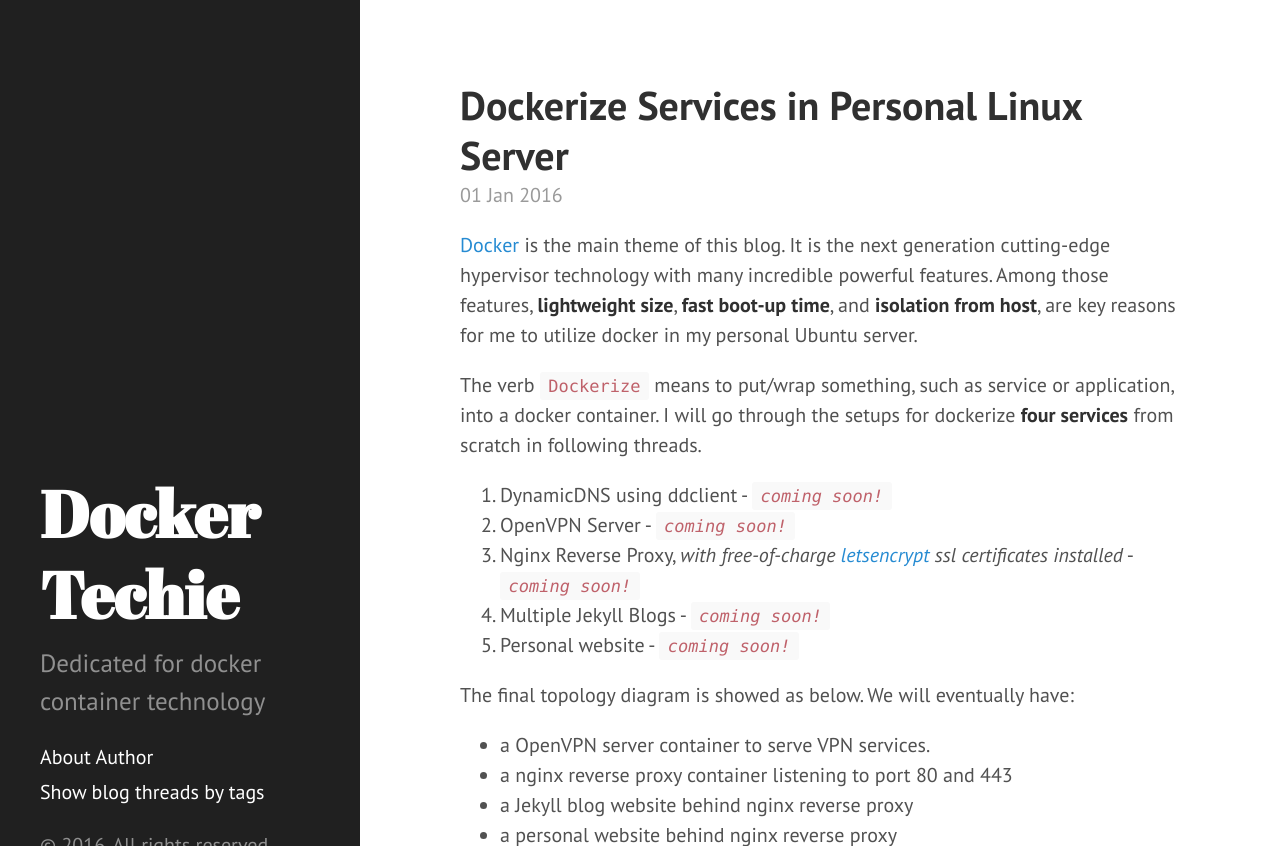
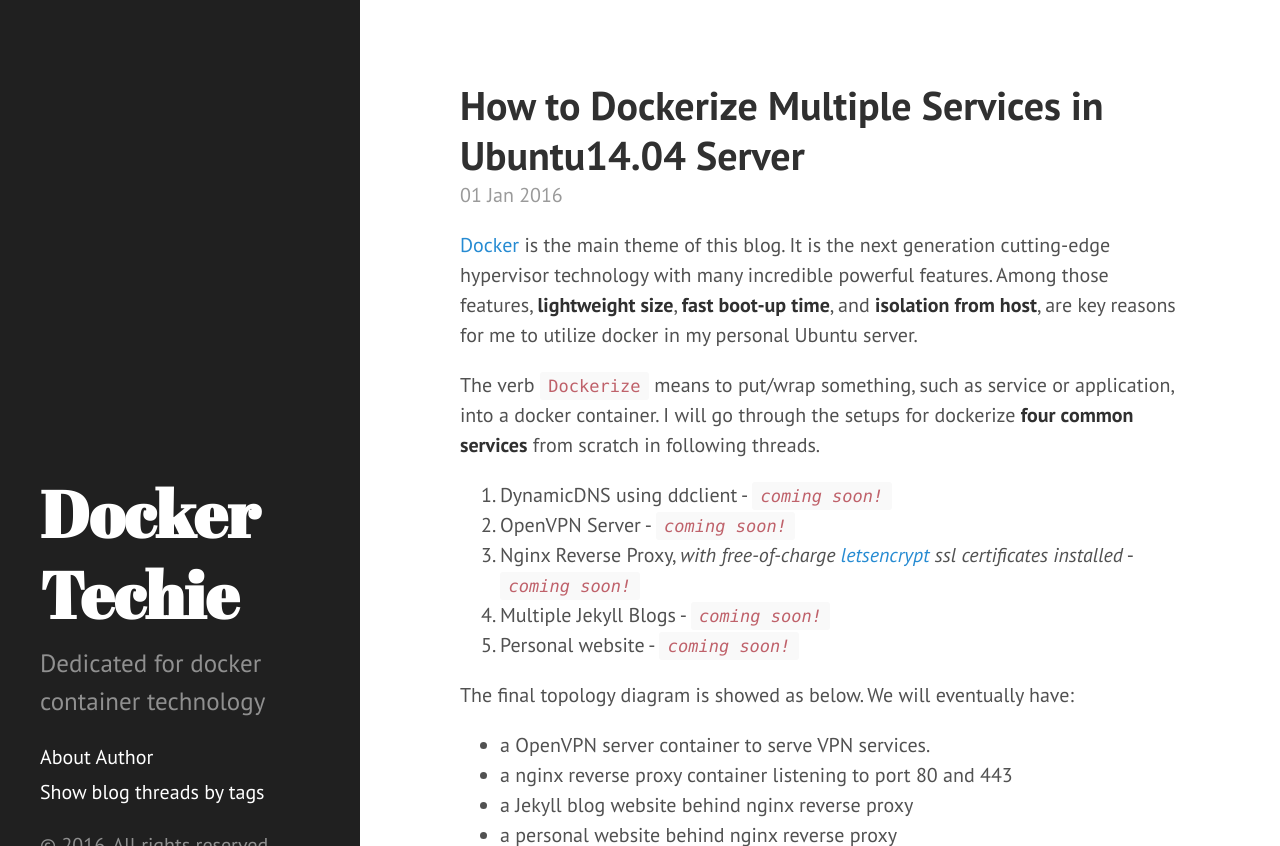
Before and after one commit to Xixiao007/Xixiao007.github.io, a Jekyll site: the page built from _posts/2016-01-01-setup-docker-container-services.md, in a window 1280 px wide and 900 px high, cut to the strip 0-846 px from the top of the window. Built offline with Jekyll 4.4.1, drawn with Linux system fonts in a browser that asks for light colours; nearby versions of some CDN libraries; comment, search, counter and statistics services are not loaded.

Commit message:
"commit"

```diff
--- a/_posts/2016-01-01-setup-docker-container-services.md
+++ b/_posts/2016-01-01-setup-docker-container-services.md
@@ -1,5 +1,5 @@
 ---
-title: "Dockerize Services in Personal Linux Server"
+title: "How to Dockerize Multiple Services in Ubuntu14.04 Server"
 layout: post
 tags: basic
 comments: true
@@ -7,7 +7,7 @@
 
 [Docker](https://www.docker.com/what-docker) is the main theme of this blog. It is the next generation cutting-edge hypervisor technology with many incredible powerful features. Among those features, **lightweight size**, **fast boot-up time**, and **isolation from host**, are key reasons for me to utilize docker in my personal Ubuntu server.
 
-The verb `Dockerize` means to put/wrap something, such as service or application, into a docker container. I will go through the setups for dockerize **four services** from scratch in following threads.
+The verb `Dockerize` means to put/wrap something, such as service or application, into a docker container. I will go through the setups for dockerize **four common services** from scratch in following threads.
 
 1. DynamicDNS using ddclient - *`coming soon!`*
 2. OpenVPN Server - *`coming soon!`*
```
